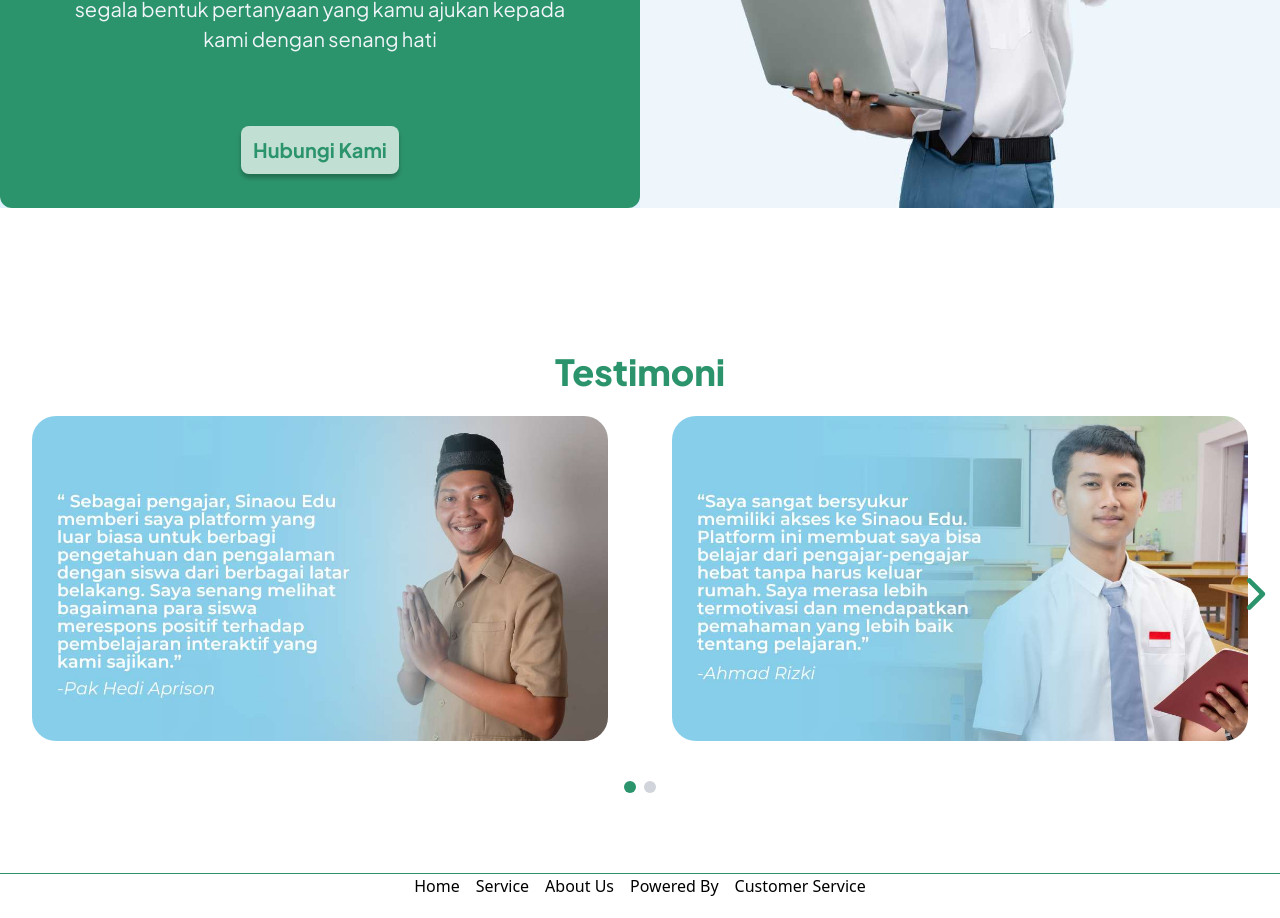
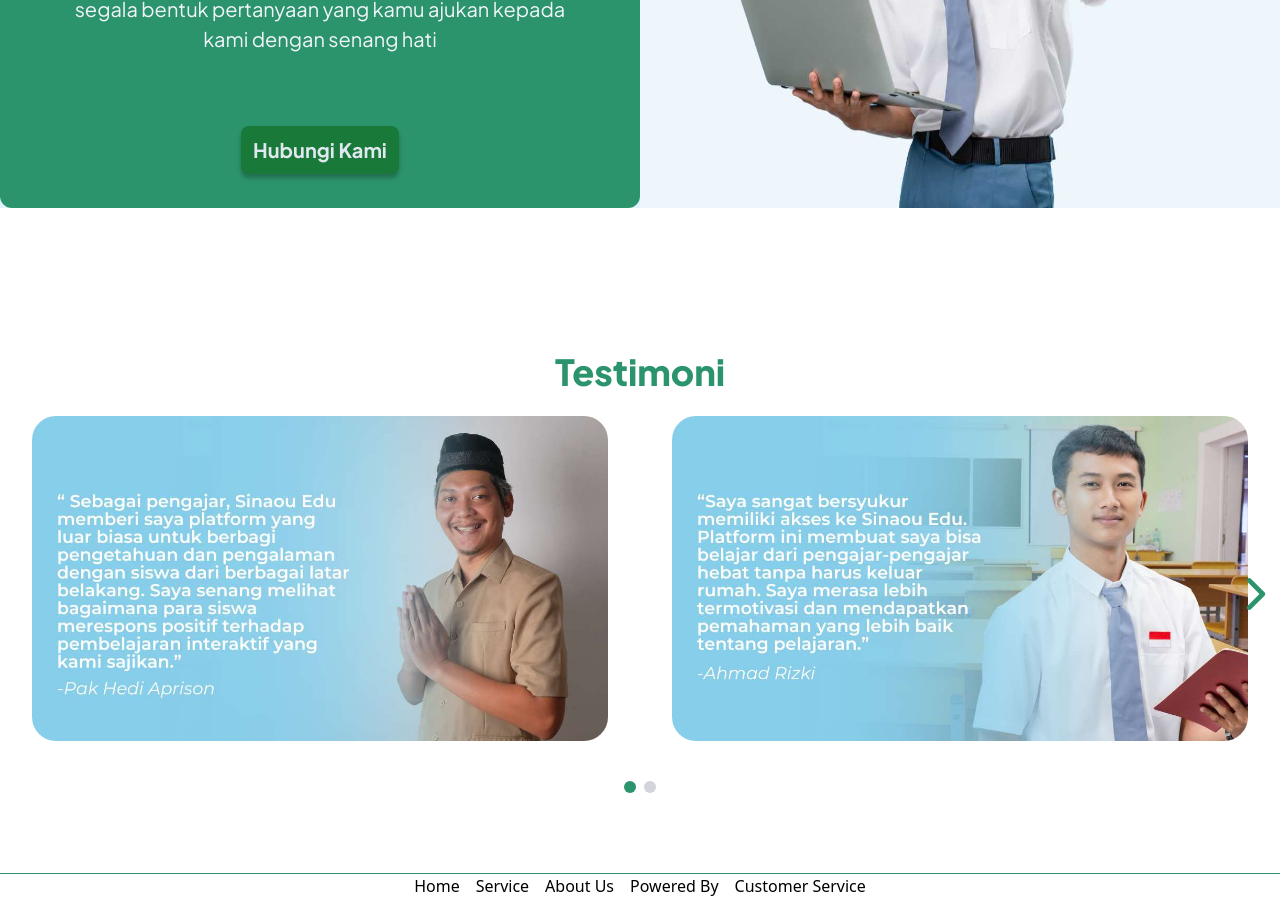
Before and after one commit to AbdanulIkhlas/agrofaster, a React (Vite) app: page / in a window 1280 px wide. Shown: the part 3440-4358 px from the top of the page. Built offline with nearby package versions, Linux system fonts and the light colour scheme.

Commit message:
perbaiki warna button

```diff
--- a/src/components/layouts/BerandaCustomerService.jsx
+++ b/src/components/layouts/BerandaCustomerService.jsx
@@ -30,7 +30,7 @@
         <div className="flex justify-center mt-6">
           <Link className="mt-4 md:mt-8 lg:mt-12" to="/blog">
             <ButtonCustom
-              customClass="relative z-10 bg-edgewater text-primary duration-300 hover:text-white hover:bg-primary hover:shadow-white
+              customClass="relative z-10 bg-[#197939] text-slate-200 duration-300 hover:text-white hover:bg-[#0B7616] hover:shadow-white
             md:text-[20px] md:p-3"
             >
               Hubungi Kami
```
